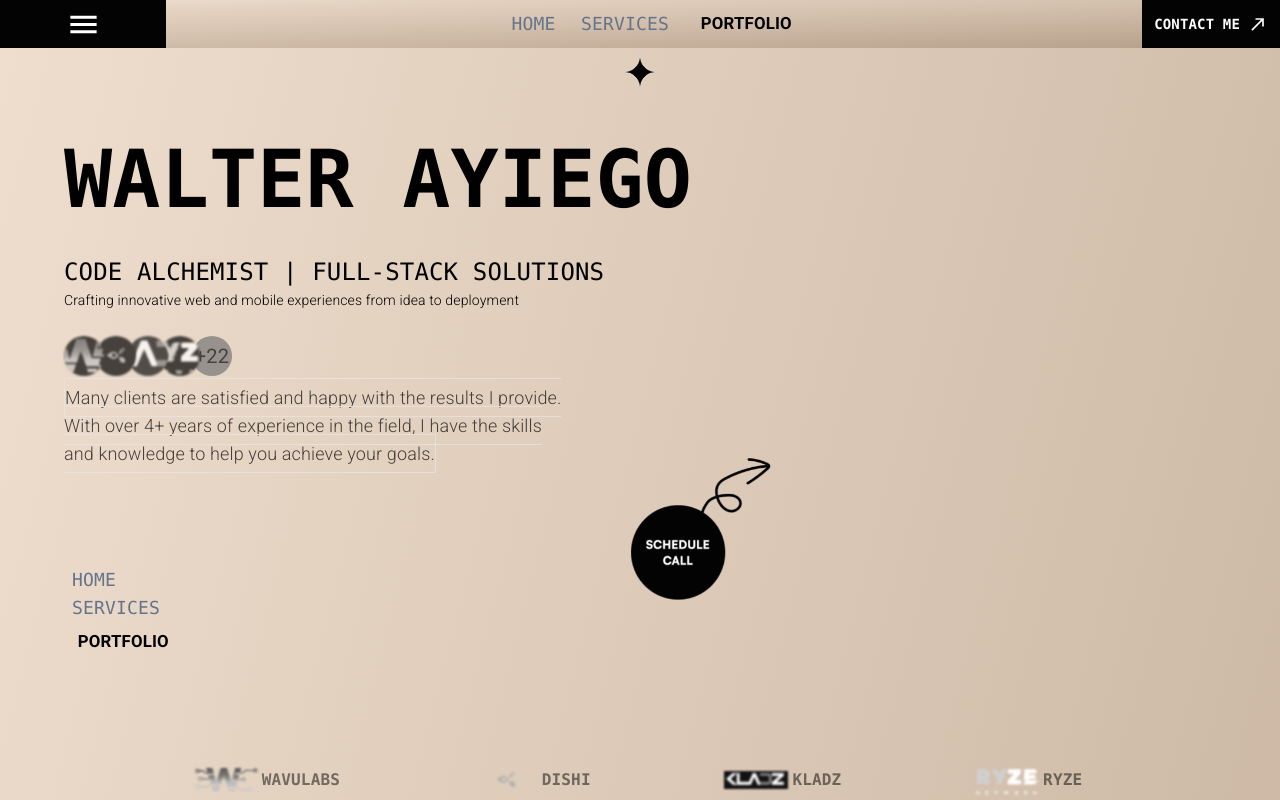
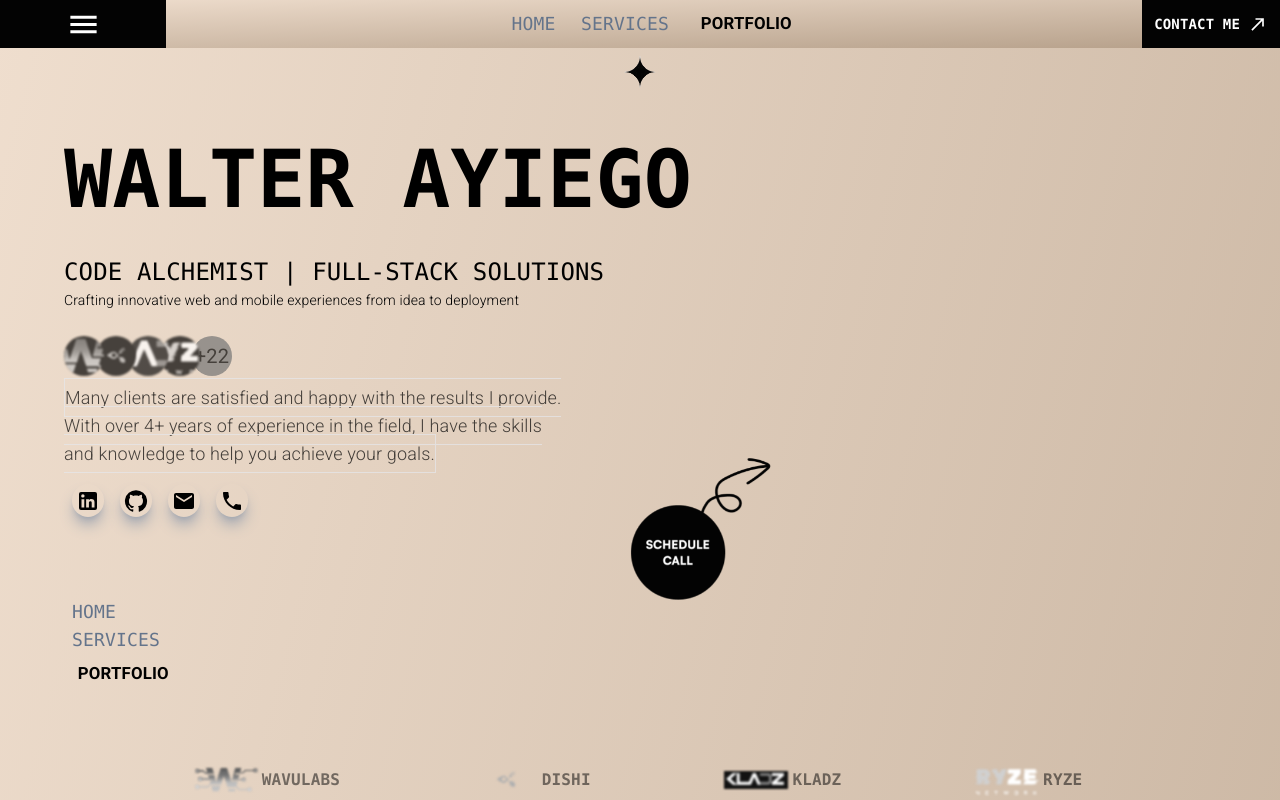
Before and after one commit to walterayiego/PersonalPortfolio, a React (Vite) app: page / in a window 1280 px wide. Shown: the top 800 px of the page. Built offline with nearby package versions, Linux system fonts and the light colour scheme; a web font is replaced by a local one.

Commit message:
Clean Up

```diff
--- a/src/components/Socials.tsx
+++ b/src/components/Socials.tsx
@@ -3,26 +3,27 @@ import LinkedInIcon from "@mui/icons-material/LinkedIn";
 import EmailIcon from "@mui/icons-material/Email";
 import PhoneIcon from "@mui/icons-material/Phone";
 
+function Socials({ styles, iconColor }: { styles: string; iconColor?: any }) {
   const socialItem = [
     {
       name: "LinkedIn",
       link: "https://www.linkedin.com/in/wavu-labs-bba2a2253",
-    icon: <LinkedInIcon color="secondary" />,
+      icon: <LinkedInIcon color={iconColor ? iconColor : "secondary"} />,
     },
     {
       name: "GitHub",
       link: "https://www.github.com/walterayiego",
-    icon: <GitHubIcon color="secondary" />,
+      icon: <GitHubIcon color={iconColor ? iconColor : "secondary"} />,
     },
     {
       name: "Email",
       link: "mailto:walterayiego@gmail.com",
-    icon: <EmailIcon color="secondary" />,
+      icon: <EmailIcon color={iconColor ? iconColor : "secondary"} />,
     },
     {
       name: "Phone",
       link: "tel:+254715280146",
-    icon: <PhoneIcon color="secondary" />,
+      icon: <PhoneIcon color={iconColor ? iconColor : "secondary"} />,
     },
     // {
     //   name: "Discord",
@@ -30,8 +31,6 @@ const socialItem = [
     //   icon: <FaDiscord />,
     // },
   ];
-
-function Socials({ styles }: { styles: string }) {
   return (
     <div
       className={`grid grid-flow-col items-start justify-start py-4 ${styles}`}
--- a/src/features/home/Home.tsx
+++ b/src/features/home/Home.tsx
@@ -8,6 +8,7 @@ import { Companies } from "../../constants/Constants";
 import SkillLinks from "../../components/SkillLinks";
 import { useInView } from "react-intersection-observer";
 import { ContextData } from "../../apis/ContextProvider";
+import Socials from "../../components/Socials";
 
 interface HomeProps {
   children: React.ReactNode;
@@ -72,6 +73,7 @@ function Home({ children }: HomeProps) {
                   provide. With over 4+ years of experience in the field, I have
                   the skills and knowledge to help you achieve your goals.
                 </span>
+                <Socials styles="" iconColor="text"/>
               </div>
 
               <div
--- a/src/features/sections/Footer.tsx
+++ b/src/features/sections/Footer.tsx
@@ -23,11 +23,11 @@ function Footer() {
               WALTER AYIEGO
             </p>
           </div>
-          <p className="text-sm font-light text-white">
+          <p className="text-sm text-center font-light text-white">
             Crafting innovative web and mobile experiences from idea to
             deployment
           </p>
-          <Socials styles="h-[5vh] " />
+          <Socials styles="h-[5vh] justify-center " />
         </div>
         <div className="h-full col hidden sm:block about my-[2vh]">
           <p className="text-xl aladin text-white">About</p>
```
Lines whose indentation alone changed are shown as unchanged.
